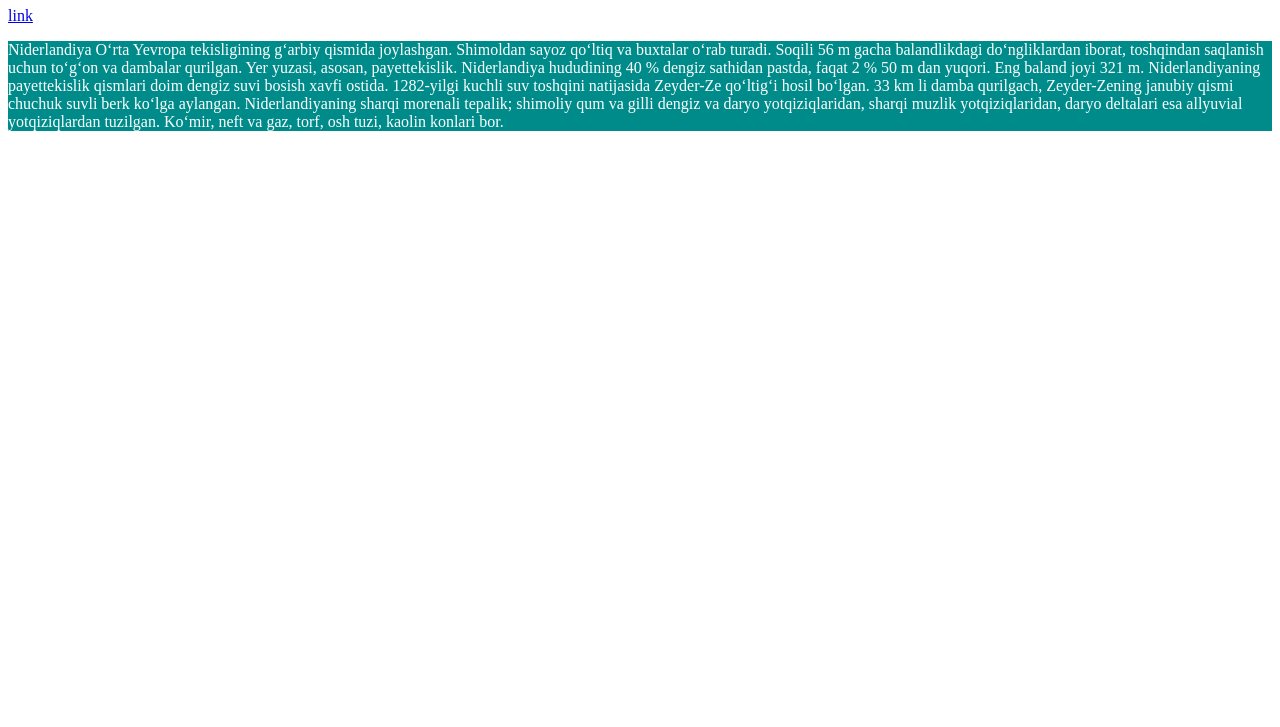
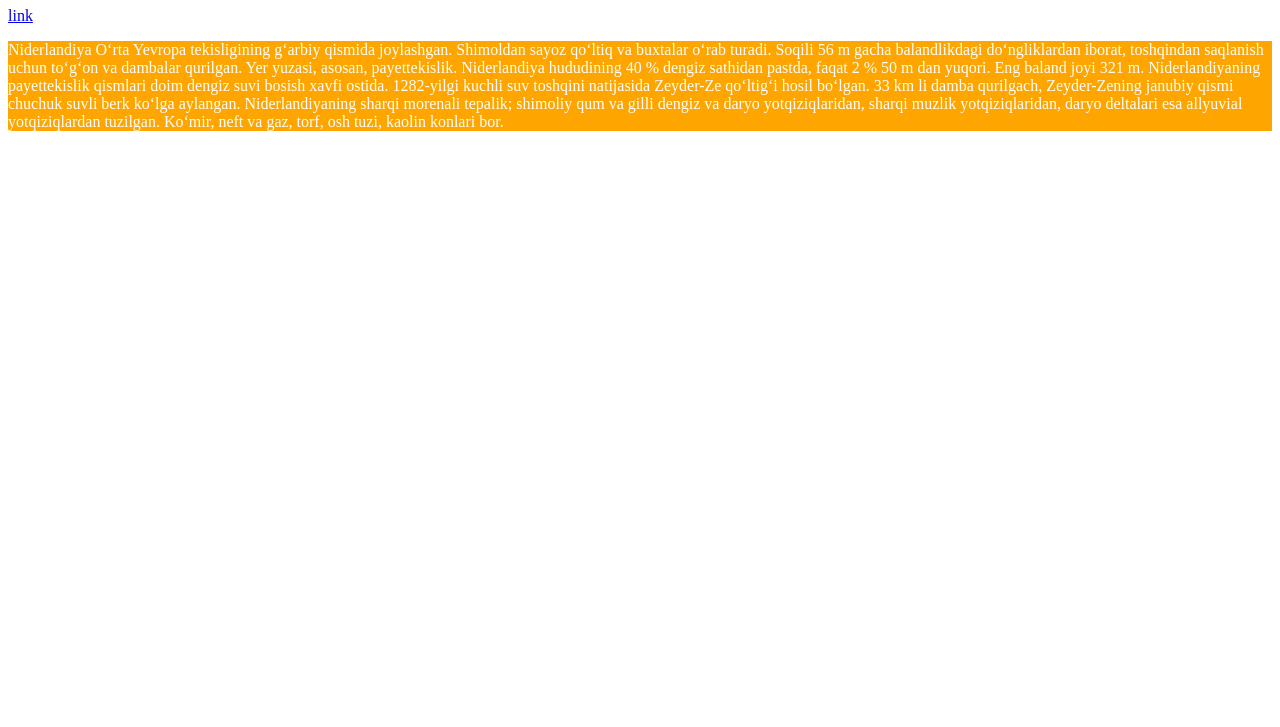
Before and after one commit to Azizbek-Kalandarov/drivo, a plain HTML site: page index.html in a window 1280 px wide. Shown: the part 73-800 px from the top of the page. Drawn offline with Linux system fonts and the light colour scheme.

Commit message:
Change bgc color

```diff
--- a/main.css
+++ b/main.css
@@ -4,5 +4,5 @@
 
 p {
   color: white;
-  background-color: darkcyan;
+  background-color: orange;
 }
```
